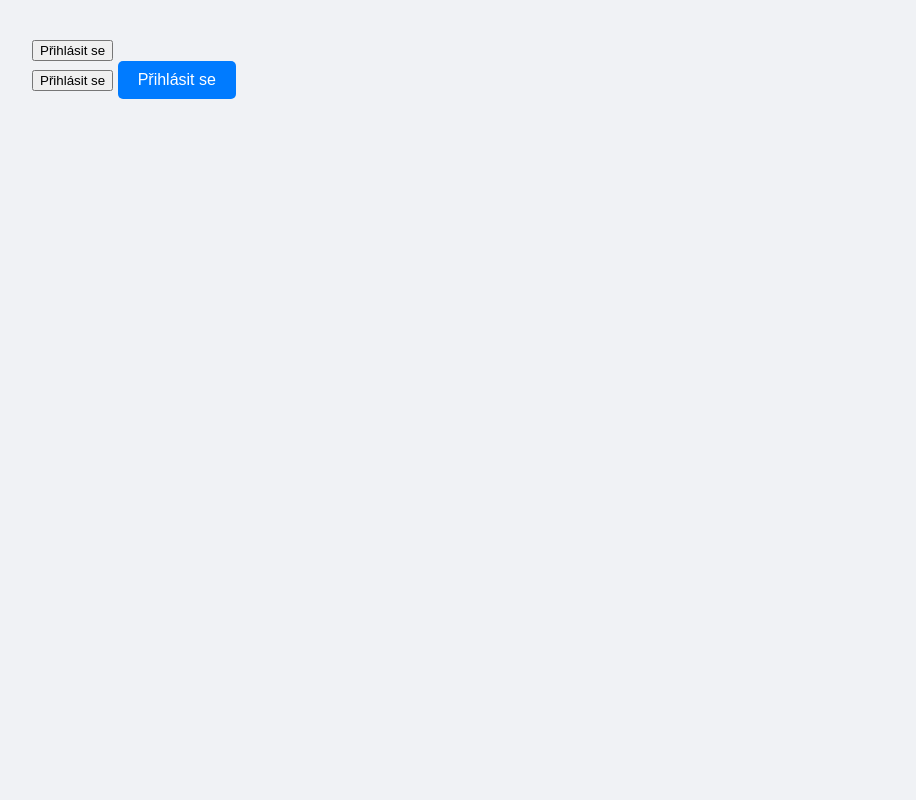
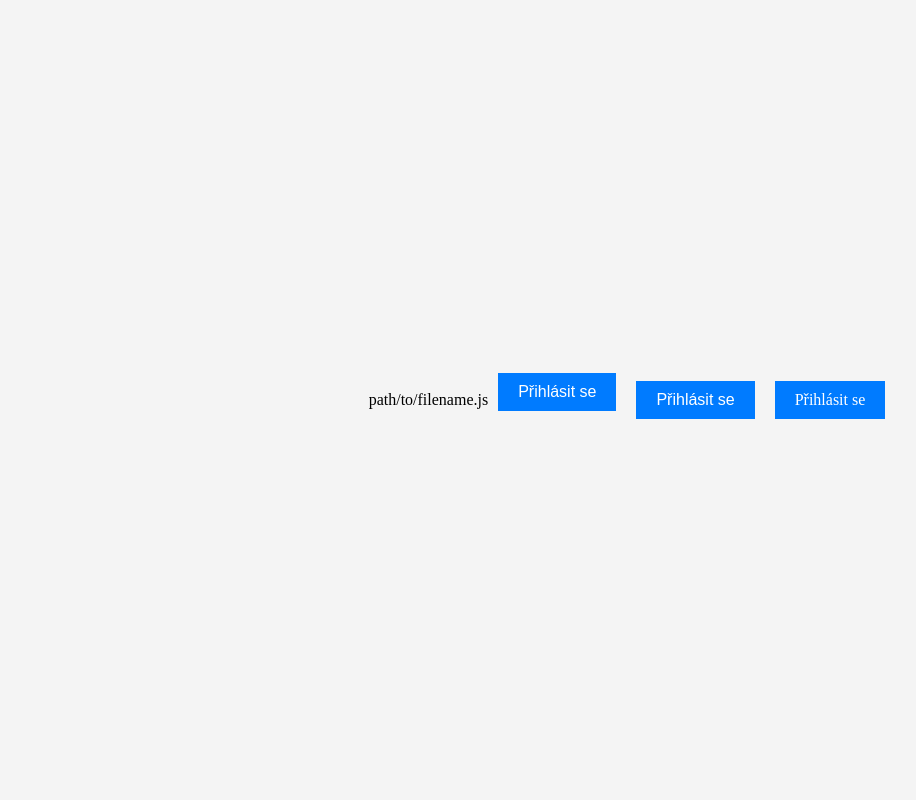
Before and after one commit to kalafatic/portal, a Java web app: page /portal/ in a window 1280 px wide. Shown: the whole page, without its empty margins (8-924 px from the left). Run offline with Tomcat 11, a stand-in JSP engine, Linux system fonts and the light colour scheme.

Commit message:
aider: feat: Add CSS styles for positioning and colors in index.jsp
Co-authored-by: aider (ollama/deepseek-coder-v2:16b) <aider@aider.chat>

```diff
--- a/portal-frontend/src/main/webapp/index.jsp
+++ b/portal-frontend/src/main/webapp/index.jsp
@@ -1,3 +1,4 @@
+path/to/filename.js
 <%-- src/main/webapp/index.jsp --%>
 <%@ page contentType="text/html;charset=UTF-8" language="java" %>
 <!DOCTYPE html>
@@ -5,14 +6,36 @@
 <head>
     <meta charset="UTF-8">
     <title>JSP + CSS ukázka</title>
-    <link rel="stylesheet" href="css/style.css" />
+    <style>
+        body {
+            display: flex;
+            justify-content: center;
+            align-items: center;
+            height: 100vh;
+            margin: 0;
+            background-color: #f4f4f4;
+        }
+        .btn {
+            padding: 10px 20px;
+            font-size: 16px;
+            color: white;
+            background-color: #007bff;
+            border: none;
+            cursor: pointer;
+            text-decoration: none;
+            margin: 10px;
+        }
+        .btn:hover {
+            background-color: #0056b3;
+        }
+    </style>
 </head>
 <body>
 
 <form action="login.jsp" method="get">
-    <button type="submit">Přihlásit se</button>
+    <button type="submit" class="btn">Přihlásit se</button>
 </form>
-<button onclick="location.href='login.jsp'">Přihlásit se</button>
+<button onclick="location.href='login.jsp'" class="btn">Přihlásit se</button>
 <a href="login.jsp" class="btn">Přihlásit se</a>
 </body>
 </html>
```
